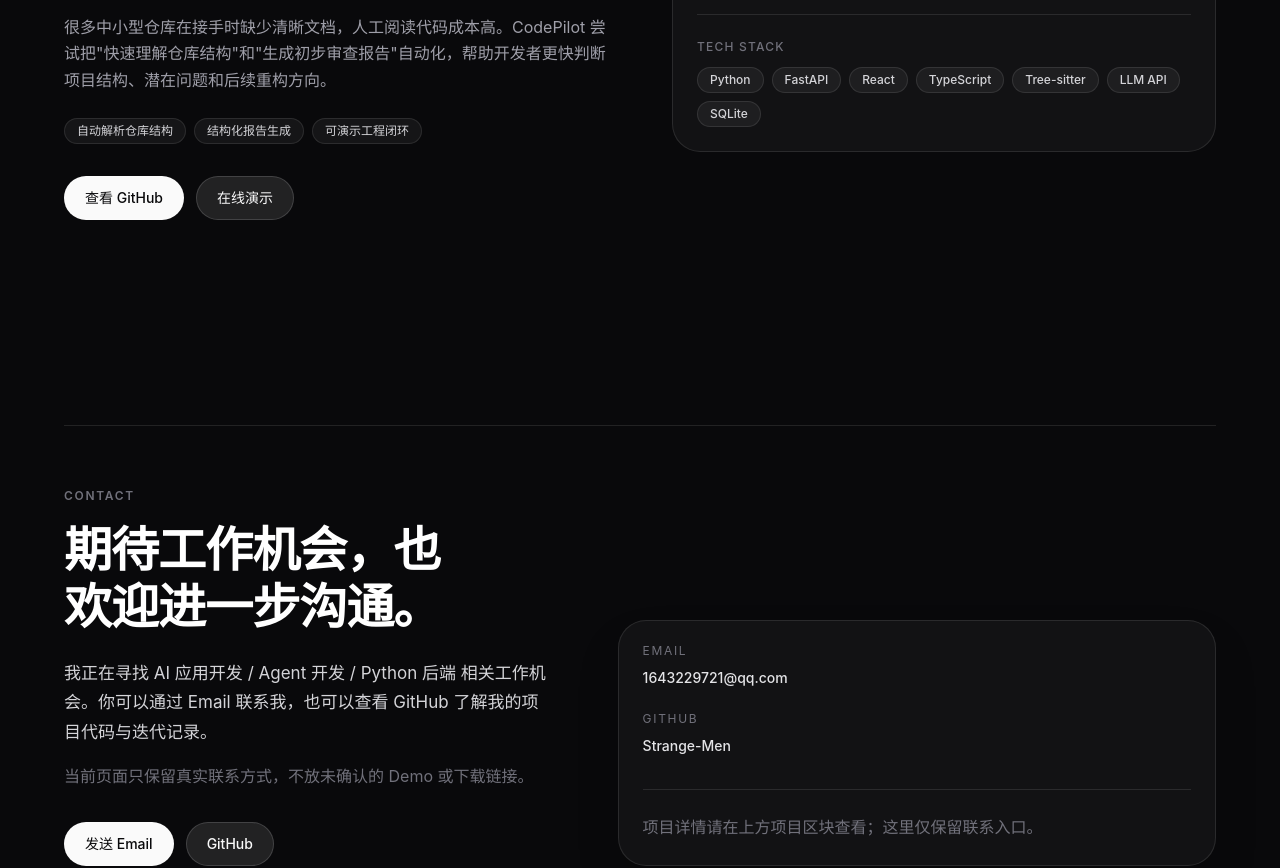
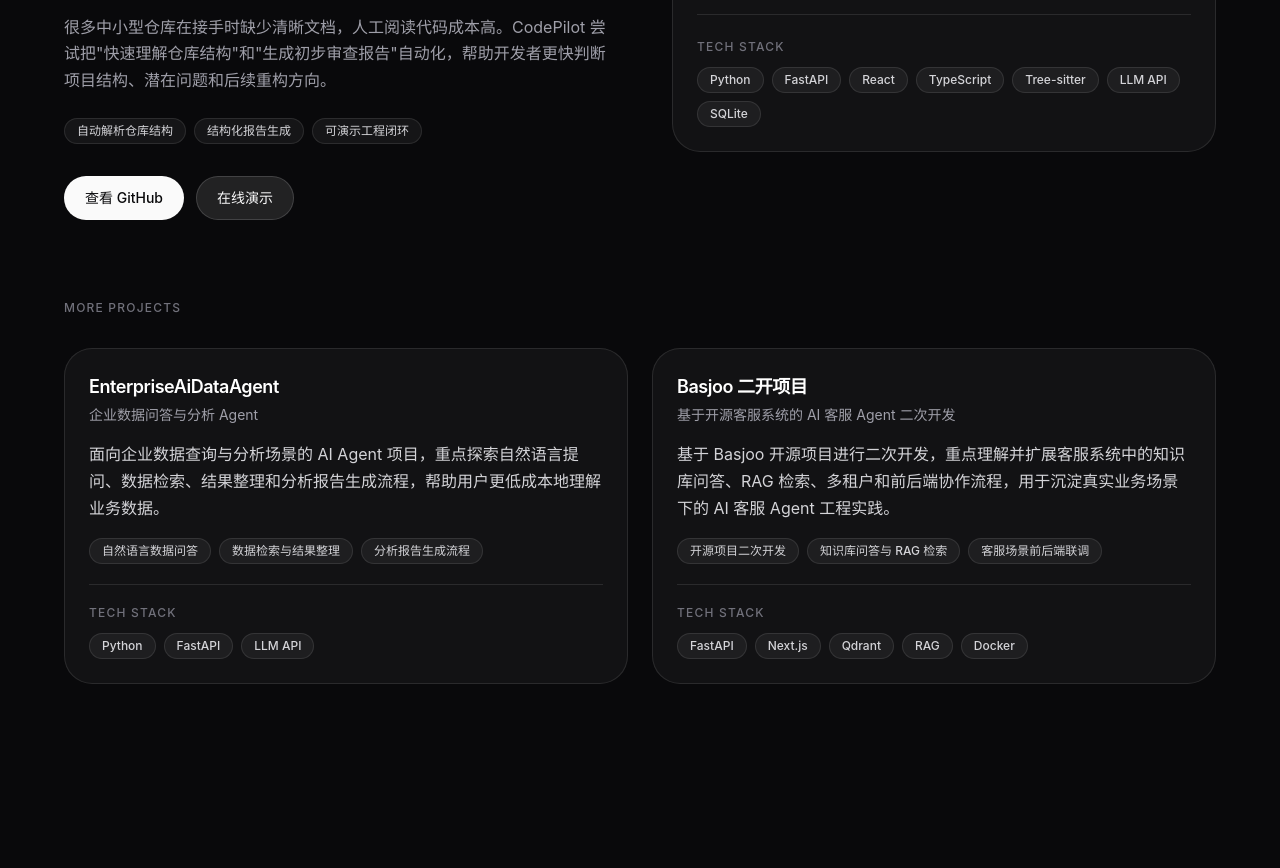
Before and after one commit to Strange-Men/Portfolio, a React (Vite) app: page / in a window 1280 px wide. Shown: the part 1799-2667 px from the top of the page. Built offline with nearby package versions, Linux system fonts and the light colour scheme; the HTML template or start-up script is replaced by a standard one.

Commit message:
feat(v1.28.1-projects-contact-link): add project cards and fix email link

```diff
--- a/src/components/sections/CodePilotSection.tsx
+++ b/src/components/sections/CodePilotSection.tsx
@@ -1,56 +1,63 @@
-import { codepilot } from '../../data/codepilot';
+import { projects } from '../../data/projects';
 import { BorderGlowCard, Button, RevealOnScroll, SectionLabel, Tag } from '../ui';
 
 export function CodePilotSection() {
+  const featured = projects[0];
+  const moreProjects = projects.slice(1);
+
   return (
     <section
-      id="codepilot"
+      id="projects"
       className="px-6 section-y text-zinc-50"
-      aria-labelledby="codepilot-title"
+      aria-labelledby="projects-title"
     >
       <div className="mx-auto w-full max-w-6xl border-t border-white/10 pt-16">
+        {/* Featured Project */}
         <div className="grid gap-10 lg:grid-cols-[1fr_1fr] lg:gap-16 items-start">
-          {/* 左侧：项目定位与入口 */}
           <RevealOnScroll delay={0}>
             <div>
               <SectionLabel>Core Project</SectionLabel>
 
               <h2
-                id="codepilot-title"
+                id="projects-title"
                 className="text-section-title mt-5 font-semibold text-balance text-white"
               >
-                {codepilot.name}
+                {featured.name}
               </h2>
 
               <p className="text-body-lg mt-6 max-w-xl text-zinc-300">
-                {codepilot.description}
+                {featured.description}
               </p>
 
+              {featured.painPoint && (
                 <p className="text-body-default mt-4 max-w-xl text-zinc-400">
-                {codepilot.painPoint}
+                  {featured.painPoint}
                 </p>
+              )}
 
-              {/* 证明关键词 */}
               <div className="mt-6 flex flex-wrap gap-2">
-                {codepilot.proofPoints.map((point) => (
+                {featured.highlights.map((point) => (
                   <Tag key={point}>{point}</Tag>
                 ))}
               </div>
 
+              {featured.links.length > 0 && (
                 <div className="mt-8 flex flex-wrap gap-3">
-                <Button href={codepilot.githubUrl} external>
-                  查看 GitHub
+                  {featured.links.map((link) => (
+                    <Button
+                      key={link.label}
+                      href={link.href}
+                      variant={link.type === 'github' ? 'primary' : 'secondary'}
+                      external
+                    >
+                      {link.label}
                     </Button>
-                {codepilot.demoUrl && (
-                  <Button href={codepilot.demoUrl} variant="secondary" external>
-                    在线演示
-                  </Button>
+                  ))}
+                </div>
               )}
-              </div>
             </div>
           </RevealOnScroll>
 
-          {/* 右侧：紧凑流程与技术栈 */}
           <RevealOnScroll delay={120}>
             <BorderGlowCard
               className="min-w-0 rounded-3xl border border-white/10 bg-white/[0.04] p-6"
@@ -68,8 +75,9 @@ export function CodePilotSection() {
                 项目流程
               </h3>
 
+              {featured.flow && (
                 <div className="mt-5 space-y-2 text-sm">
-                {codepilot.flow.map((step, index) => (
+                  {featured.flow.map((step, index) => (
                     <div key={step} className="flex items-center gap-3">
                       <span className="flex h-6 w-6 shrink-0 items-center justify-center rounded-full border border-white/10 bg-white/5 text-xs text-zinc-400">
                         {index + 1}
@@ -78,13 +86,14 @@ export function CodePilotSection() {
                     </div>
                   ))}
                 </div>
+              )}
 
               <div className="mt-6 pt-6 border-t border-white/10">
                 <p className="text-xs font-medium uppercase tracking-widest text-zinc-500 mb-3">
                   Tech Stack
                 </p>
                 <div className="flex flex-wrap gap-2">
-                  {codepilot.techStack.map((tech) => (
+                  {featured.techStack.map((tech) => (
                     <Tag key={tech}>{tech}</Tag>
                   ))}
                 </div>
@@ -92,6 +101,79 @@ export function CodePilotSection() {
             </BorderGlowCard>
           </RevealOnScroll>
         </div>
+
+        {/* More Projects */}
+        {moreProjects.length > 0 && (
+          <RevealOnScroll delay={200}>
+            <div className="mt-20">
+              <p className="text-xs font-medium uppercase tracking-widest text-zinc-500 mb-8">
+                More Projects
+              </p>
+
+              <div className="grid gap-6 md:grid-cols-2">
+                {moreProjects.map((project) => (
+                  <BorderGlowCard
+                    key={project.id}
+                    className="min-w-0 rounded-3xl border border-white/10 bg-white/[0.04] p-6"
+                    edgeSensitivity={30}
+                    glowColor="315 90 78"
+                    backgroundColor="#120F17"
+                    borderRadius={28}
+                    glowRadius={40}
+                    glowIntensity={0.82}
+                    coneSpread={25}
+                    colors={['#c084fc', '#eb1f94', '#f838ea']}
+                    fillOpacity={0.08}
+                  >
+                    <h3 className="text-lg font-semibold tracking-tight text-white">
+                      {project.name}
+                    </h3>
+
+                    <p className="mt-1 text-sm text-zinc-400">
+                      {project.subtitle}
+                    </p>
+
+                    <p className="text-body-default mt-4 text-zinc-300">
+                      {project.description}
+                    </p>
+
+                    <div className="mt-4 flex flex-wrap gap-2">
+                      {project.highlights.map((point) => (
+                        <Tag key={point}>{point}</Tag>
+                      ))}
+                    </div>
+
+                    <div className="mt-5 pt-5 border-t border-white/10">
+                      <p className="text-xs font-medium uppercase tracking-widest text-zinc-500 mb-3">
+                        Tech Stack
+                      </p>
+                      <div className="flex flex-wrap gap-2">
+                        {project.techStack.map((tech) => (
+                          <Tag key={tech}>{tech}</Tag>
+                        ))}
+                      </div>
+                    </div>
+
+                    {project.links.length > 0 && (
+                      <div className="mt-5 flex flex-wrap gap-3">
+                        {project.links.map((link) => (
+                          <Button
+                            key={link.label}
+                            href={link.href}
+                            variant={link.type === 'github' ? 'primary' : 'secondary'}
+                            external
+                          >
+                            {link.label}
+                          </Button>
+                        ))}
+                      </div>
+                    )}
+                  </BorderGlowCard>
+                ))}
+              </div>
+            </div>
+          </RevealOnScroll>
+        )}
       </div>
     </section>
   );
--- a/src/components/sections/ContactSection.tsx
+++ b/src/components/sections/ContactSection.tsx
@@ -32,7 +32,12 @@ export function ContactSection() {
               </p>
 
               <div className="mt-8 flex flex-wrap gap-3">
-                <Button href={links.emailHref}>发送 Email</Button>
+                <a
+                  href={links.emailHref}
+                  className="inline-flex min-h-11 items-center justify-center rounded-full px-5 py-2.5 text-sm font-medium transition-colors focus-visible:outline focus-visible:outline-2 focus-visible:outline-offset-2 border border-white/15 bg-zinc-50 text-zinc-950 hover:bg-white focus-visible:outline-zinc-50"
+                >
+                  发送 Email
+                </a>
                 <Button href={links.github} variant="secondary" external>
                   GitHub
                 </Button>
--- a/src/components/sections/HeroSection.tsx
+++ b/src/components/sections/HeroSection.tsx
@@ -63,7 +63,7 @@ export function HeroSection() {
             </p>
 
             <div className="hero-anim hero-fade mt-10 flex flex-wrap gap-3" style={{ animationDelay: '0.52s' }}>
-              <Button href="#codepilot">查看项目</Button>
+              <Button href="#projects">查看项目</Button>
               <Button href={links.github} variant="secondary" external>
                 GitHub
               </Button>
--- a/src/components/ui/StickyNav.tsx
+++ b/src/components/ui/StickyNav.tsx
@@ -1,7 +1,7 @@
 const navItems = [
   { href: '#hero', label: 'Hero' },
   { href: '#about', label: 'About' },
-  { href: '#codepilot', label: 'Projects' },
+  { href: '#projects', label: 'Projects' },
   { href: '#contact', label: 'Contact' },
 ] as const;
 
--- a/src/data/links.ts
+++ b/src/data/links.ts
@@ -3,7 +3,7 @@ export const links = {
   codepilotGithub: 'https://github.com/Strange-Men/CodePilot',
   codepilotDemo: 'https://code-pilot-red.vercel.app/',
   email: '1643229721@qq.com',
-  emailHref: 'mailto:1643229721@qq.com',
+  emailHref: 'mailto:1643229721@qq.com?subject=Portfolio%20Contact',
 } as const;
 
 export type LinkKey = keyof typeof links;
--- /dev/null
+++ b/src/data/projects.ts
@@ -0,0 +1,71 @@
+import { links } from './links';
+
+export type ProjectLink = {
+  label: string;
+  href: string;
+  type?: 'github' | 'demo' | 'readme' | 'other';
+};
+
+export type PortfolioProject = {
+  id: string;
+  name: string;
+  subtitle: string;
+  description: string;
+  painPoint?: string;
+  highlights: string[];
+  flow?: string[];
+  techStack: string[];
+  links: ProjectLink[];
+};
+
+export const projects: PortfolioProject[] = [
+  {
+    id: 'codepilot',
+    name: 'CodePilot',
+    subtitle: 'AI 代码审查与仓库理解系统',
+    description:
+      '面向 GitHub 仓库的 AI 代码审查系统。用户输入仓库地址后，系统会自动克隆代码、解析项目结构，并生成包含架构概览、代码问题、可维护性分析和重构建议的 Markdown 报告，帮助快速理解中小型代码仓库。',
+    painPoint:
+      '很多中小型仓库在接手时缺少清晰文档，人工阅读代码成本高。CodePilot 尝试把"快速理解仓库结构"和"生成初步审查报告"自动化，帮助开发者更快判断项目结构、潜在问题和后续重构方向。',
+    highlights: ['自动解析仓库结构', '结构化报告生成', '可演示工程闭环'],
+    flow: [
+      '输入仓库地址',
+      '自动克隆与代码解析',
+      '构建结构化上下文',
+      '生成 Markdown 审查报告',
+    ],
+    techStack: [
+      'Python',
+      'FastAPI',
+      'React',
+      'TypeScript',
+      'Tree-sitter',
+      'LLM API',
+      'SQLite',
+    ],
+    links: [
+      { label: '查看 GitHub', href: links.codepilotGithub, type: 'github' },
+      { label: '在线演示', href: links.codepilotDemo, type: 'demo' },
+    ],
+  },
+  {
+    id: 'enterprise-ai-data-agent',
+    name: 'EnterpriseAiDataAgent',
+    subtitle: '企业数据问答与分析 Agent',
+    description:
+      '面向企业数据查询与分析场景的 AI Agent 项目，重点探索自然语言提问、数据检索、结果整理和分析报告生成流程，帮助用户更低成本地理解业务数据。',
+    highlights: ['自然语言数据问答', '数据检索与结果整理', '分析报告生成流程'],
+    techStack: ['Python', 'FastAPI', 'LLM API'],
+    links: [],
+  },
+  {
+    id: 'basjoo',
+    name: 'Basjoo 二开项目',
+    subtitle: '基于开源客服系统的 AI 客服 Agent 二次开发',
+    description:
+      '基于 Basjoo 开源项目进行二次开发，重点理解并扩展客服系统中的知识库问答、RAG 检索、多租户和前后端协作流程，用于沉淀真实业务场景下的 AI 客服 Agent 工程实践。',
+    highlights: ['开源项目二次开发', '知识库问答与 RAG 检索', '客服场景前后端联调'],
+    techStack: ['FastAPI', 'Next.js', 'Qdrant', 'RAG', 'Docker'],
+    links: [],
+  },
+];
```
Also changed, not shown: 5 other files (tests, documents, lock files or other folders). Lines whose indentation alone changed are shown as unchanged.
